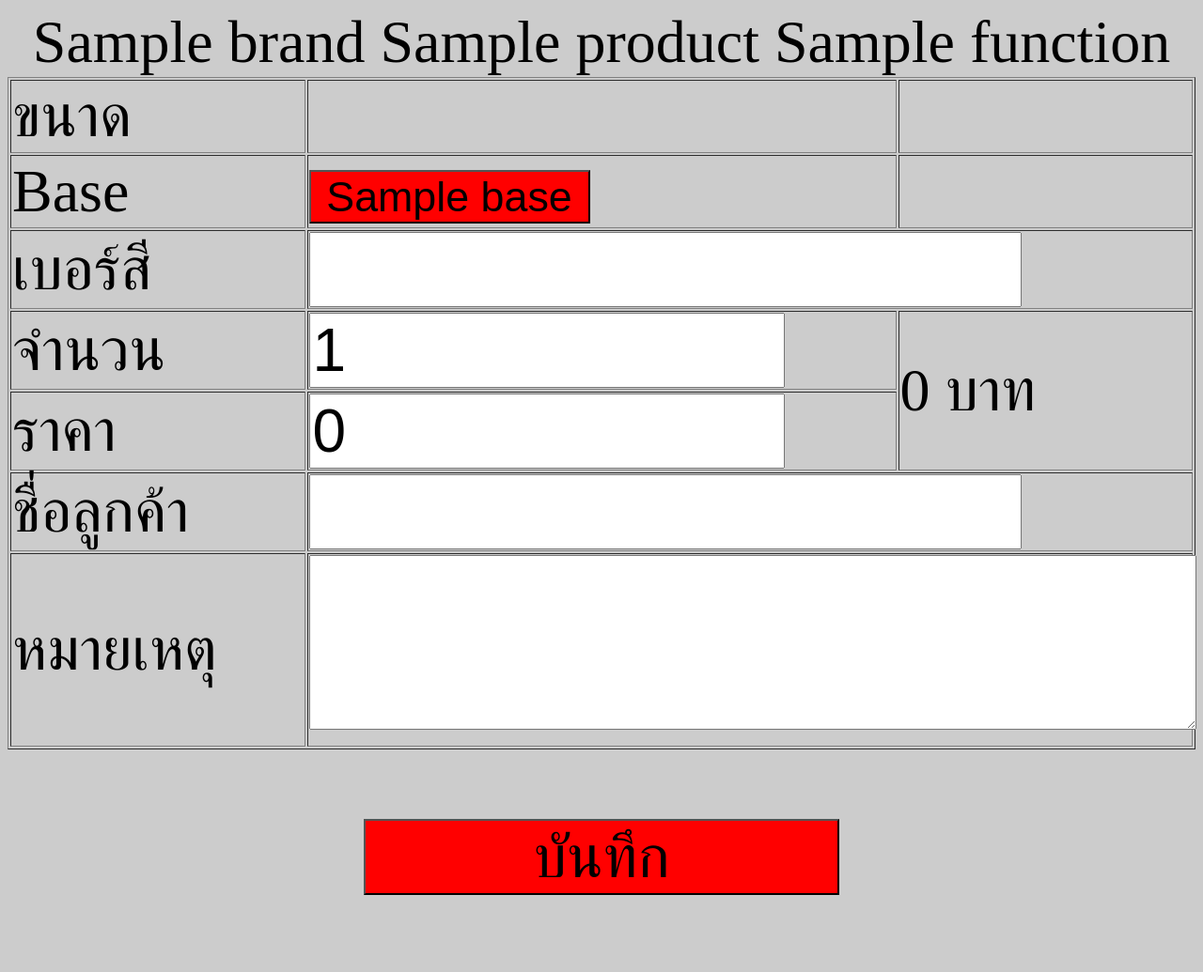
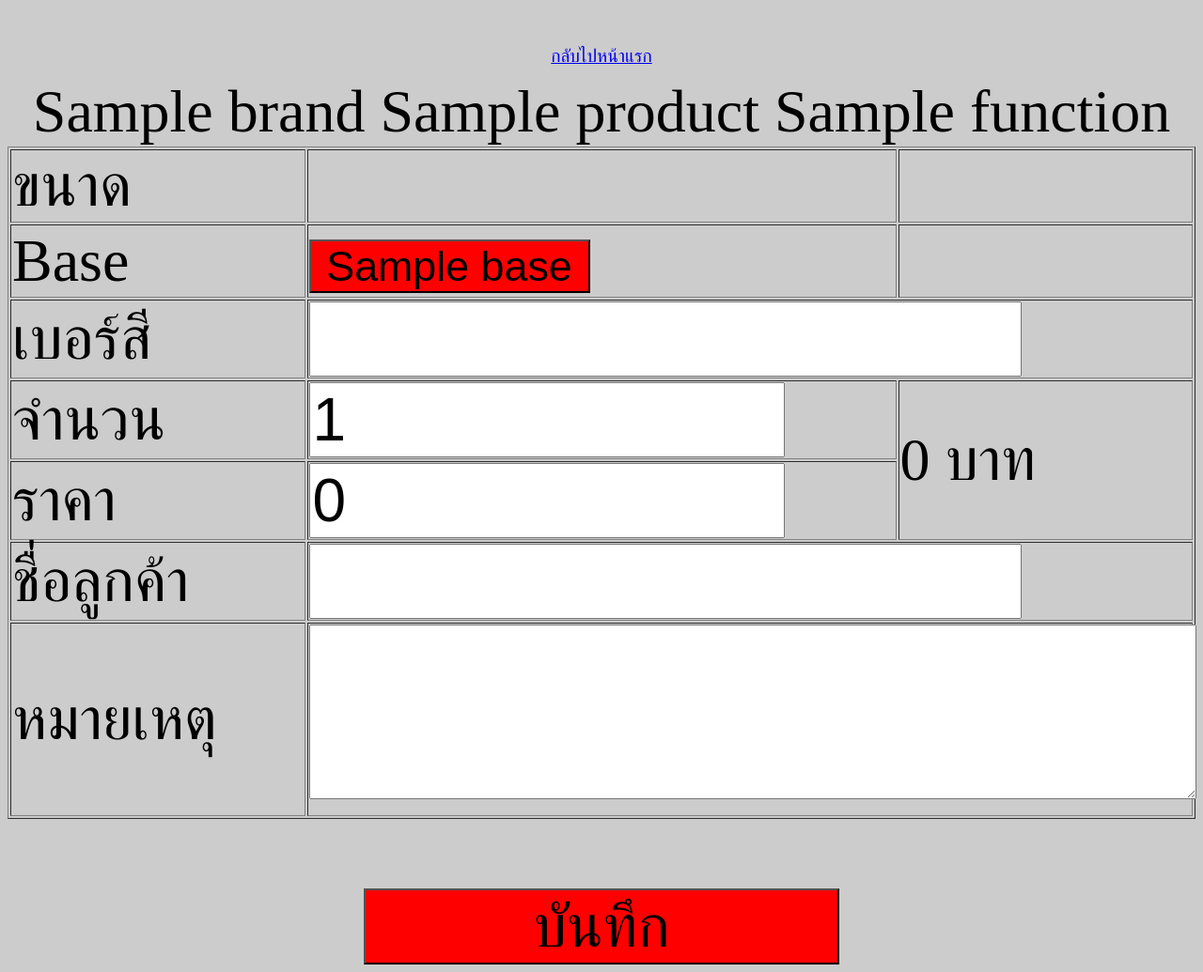
Before and after one commit to tanakorn/paint-satapornpong, a Django app: page /sell/detail/1/ in a window 1280 px wide. Shown: the whole page at 94% size. Before the commit the page ends 953 px from the top, so only its background shows below. Run offline with Django 3.2, Linux system fonts and the light colour scheme; tables that the repository leaves empty hold one stand-in row (values such as "Sample post").

Commit message:
Add back to index page link to every pages

```diff
--- a/paint/templates/choose_brand.html
+++ b/paint/templates/choose_brand.html
@@ -6,6 +6,9 @@
   body {
     font-size: 400%;
     background-color: #cccccc;
+  }
+  span.home {
+    font-size: 30%;
   }
   div.main {
     text-align: center;
@@ -21,6 +24,7 @@
 </head>
 <body>
   <div class="main">
+    <span class="home"><a href="/">กลับไปหน้าแรก</a></span><br />
     <table class="main">
     {% for brand in brand_list %}
       {% if not forloop.counter|divisibleby:2 %}
--- a/paint/templates/choose_function.html
+++ b/paint/templates/choose_function.html
@@ -6,6 +6,9 @@
   body {
     font-size: 400%;
     background-color: #cccccc;
+  }
+  span.home {
+    font-size: 30%;
   }
   div.main {
     text-align: center;
@@ -21,6 +24,7 @@
 </head>
 <body>
   <div class="main">
+    <span class="home"><a href="/">กลับไปหน้าแรก</a></span><br />
     {{ brand_name }} {{ product_name }}
     <table class="main">
     {% for function in function_list %}
--- a/paint/templates/choose_product.html
+++ b/paint/templates/choose_product.html
@@ -6,6 +6,9 @@
   body {
     font-size: 400%;
     background-color: #cccccc;
+  }
+  span.home {
+    font-size: 30%;
   }
   div.main {
     text-align: center;
@@ -21,6 +24,7 @@
 </head>
 <body>
   <div class="main">
+    <span class="home"><a href="/">กลับไปหน้าแรก</a></span><br />
     {{ brand_name }} <br />
     <table class="main">
     {% for product in product_list %}
--- a/paint/templates/enter_detail.html
+++ b/paint/templates/enter_detail.html
@@ -7,6 +7,9 @@
       font-size: 400%;
       background-color: #cccccc;
       text-align: center;
+    }
+    span.home {
+      font-size: 30%;
     }
     table.main {
       width: 100%;
@@ -97,6 +100,7 @@
 <body>
   <form action="/sell/record/" method="post" onSubmit="return validateForm()">
     {% csrf_token %}
+    <span class="home"><a href="/">กลับไปหน้าแรก</a></span><br />
     {{ brand_name }} {{ product_name }} {{ function_name }}
     <input type="hidden" id="function_id" name="function_id" value="{{ function_id }}" />
     <input type="hidden" id="size_id" name="size_id" value="" />
--- a/paint/templates/search_code.html
+++ b/paint/templates/search_code.html
@@ -17,6 +17,7 @@
 <div>
   <a href="/search/code/{{ code }}/{{ previous_month.month }}/{{ previous_month.year }}/">&lt;&lt; เดือนที่แล้ว</a> <a href="/search/code/{{ code }}/{{ next_month.month }}/{{ next_month.year }}/">เดือนต่อไป &gt;&gt;</a>
 </div>
+<a href="/"> กลับไปหน้าแรก </a>
 <table border="1">
   <tr>
     <th>วันที่</th>
--- a/paint/templates/search_customer.html
+++ b/paint/templates/search_customer.html
@@ -18,6 +18,7 @@
 <div>
   <a href="/search/customer/{{ customer }}/{{ previous_month.month }}/{{ previous_month.year }}/">&lt;&lt; เดือนที่แล้ว</a> <a href="/search/customer/{{ customer }}/{{ next_month.month }}/{{ next_month.year }}/">เดือนต่อไป &gt;&gt;</a>
 </div>
+<a href="/"> กลับไปหน้าแรก </a>
 <table border="1">
   <tr>
     <th>วันที่</th>
--- a/paint/templates/search_date.html
+++ b/paint/templates/search_date.html
@@ -18,6 +18,7 @@
   ดูเป็น วัน <a href="/search/month/{{ date.month }}/{{ date.year }}/">เดือน</a><br />
   <a href="/search/date/{{ previous_day.day }}/{{ previous_day.month }}/{{ previous_day.year }}/"> &lt;&lt; วันก่อนหน้า</a> <a href="/search/date/{{ next_day.day }}/{{ next_day.month }}/{{ next_day.year }}/">วันต่อไป &gt;&gt;</a>
 </div>
+<a href="/"> กลับไปหน้าแรก </a>
 <table border="1">
   <tr>
     <th>วันที่</th>
--- a/paint/templates/search_month.html
+++ b/paint/templates/search_month.html
@@ -18,6 +18,7 @@
   ดูเป็น <a href="/search/date/1/{{ date.month }}/{{ date.year }}/">วัน</a> เดือน<br />
   <a href="/search/month/{{ previous_month.month }}/{{ previous_month.year }}/">&lt;&lt; เดือนที่แล้ว</a> <a href="/search/month/{{ next_month.month }}/{{ next_month.year }}/">เดือนต่อไป &gt;&gt;</a>
 </div>
+<a href="/"> กลับไปหน้าแรก </a>
 <table border="1">
   <tr>
     <th>วันที่</th>
```
